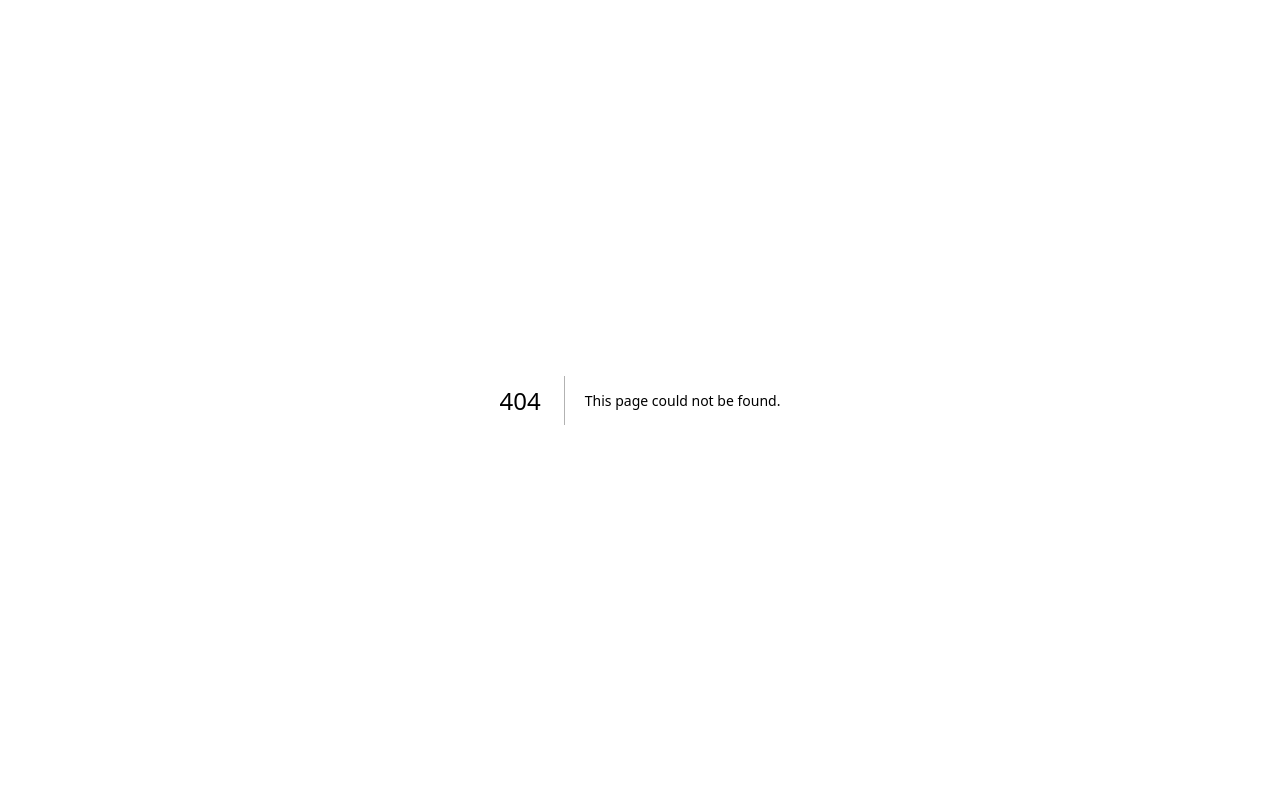
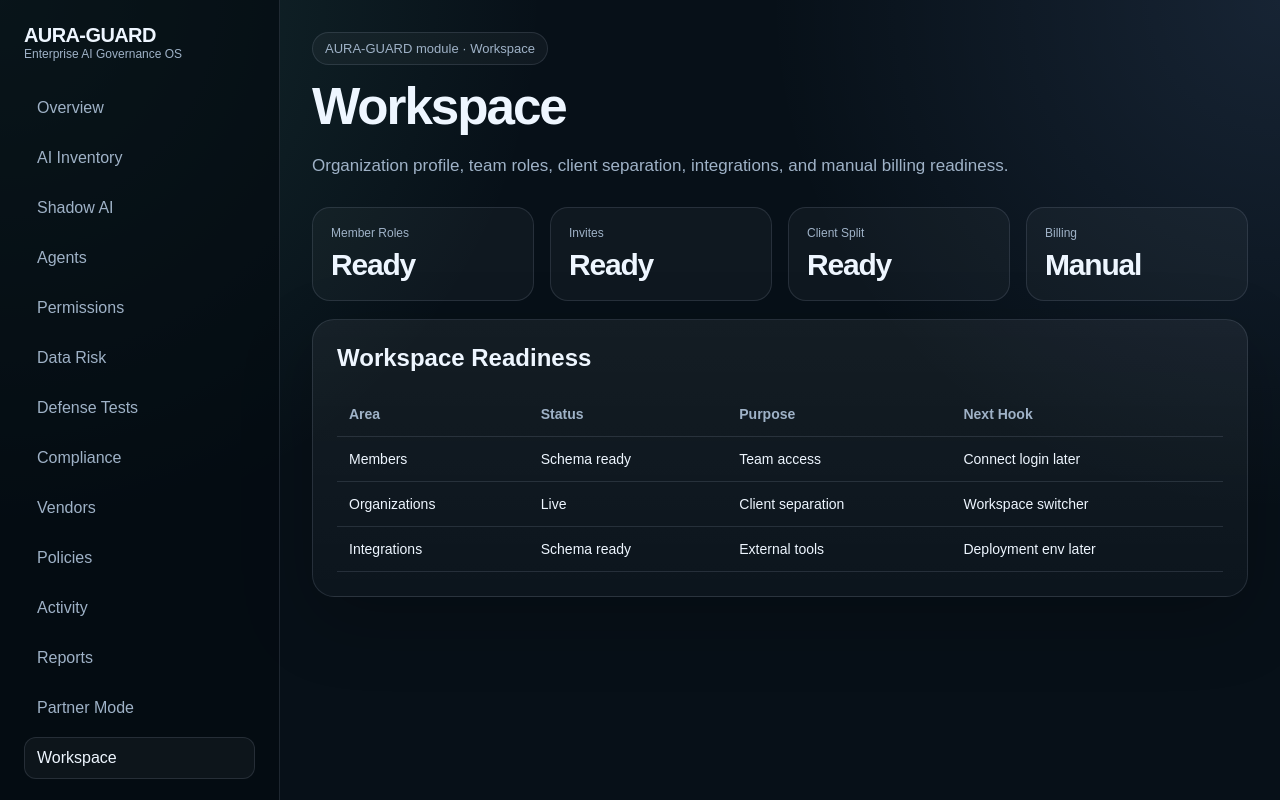
Before and after one commit to bisniskhusus019-hub/aura-guard-enterprise-os, a Next.js app: page /dashboard/workspace in a window 1280 px wide. Before the commit this address had no page. Built offline with nearby package versions, Linux system fonts and the light colour scheme.

Commit message:
Add workspace configuration page

```diff
--- /dev/null
+++ b/app/dashboard/workspace/page.tsx
@@ -0,0 +1,30 @@
+import { DashboardShell } from "@/components/dashboard-shell";
+
+export default function WorkspacePage() {
+  return (
+    <DashboardShell activeHref="/dashboard/workspace">
+      <div>
+        <div className="badge">AURA-GUARD module · Workspace</div>
+        <h1 className="section-title" style={{ marginTop: 16 }}>Workspace</h1>
+        <p className="section-copy">Organization profile, team roles, client separation, integrations, and manual billing readiness.</p>
+        <div className="metric-grid" style={{ marginTop: 26, marginBottom: 18 }}>
+          <div className="metric-card"><div className="metric-label">Member Roles</div><div className="metric-value">Ready</div></div>
+          <div className="metric-card"><div className="metric-label">Invites</div><div className="metric-value">Ready</div></div>
+          <div className="metric-card"><div className="metric-label">Client Split</div><div className="metric-value">Ready</div></div>
+          <div className="metric-card"><div className="metric-label">Billing</div><div className="metric-value">Manual</div></div>
+        </div>
+        <div className="card" style={{ padding: 24 }}>
+          <h2 style={{ marginTop: 0 }}>Workspace Readiness</h2>
+          <table>
+            <thead><tr><th>Area</th><th>Status</th><th>Purpose</th><th>Next Hook</th></tr></thead>
+            <tbody>
+              <tr><td>Members</td><td>Schema ready</td><td>Team access</td><td>Connect login later</td></tr>
+              <tr><td>Organizations</td><td>Live</td><td>Client separation</td><td>Workspace switcher</td></tr>
+              <tr><td>Integrations</td><td>Schema ready</td><td>External tools</td><td>Deployment env later</td></tr>
+            </tbody>
+          </table>
+        </div>
+      </div>
+    </DashboardShell>
+  );
+}
```
